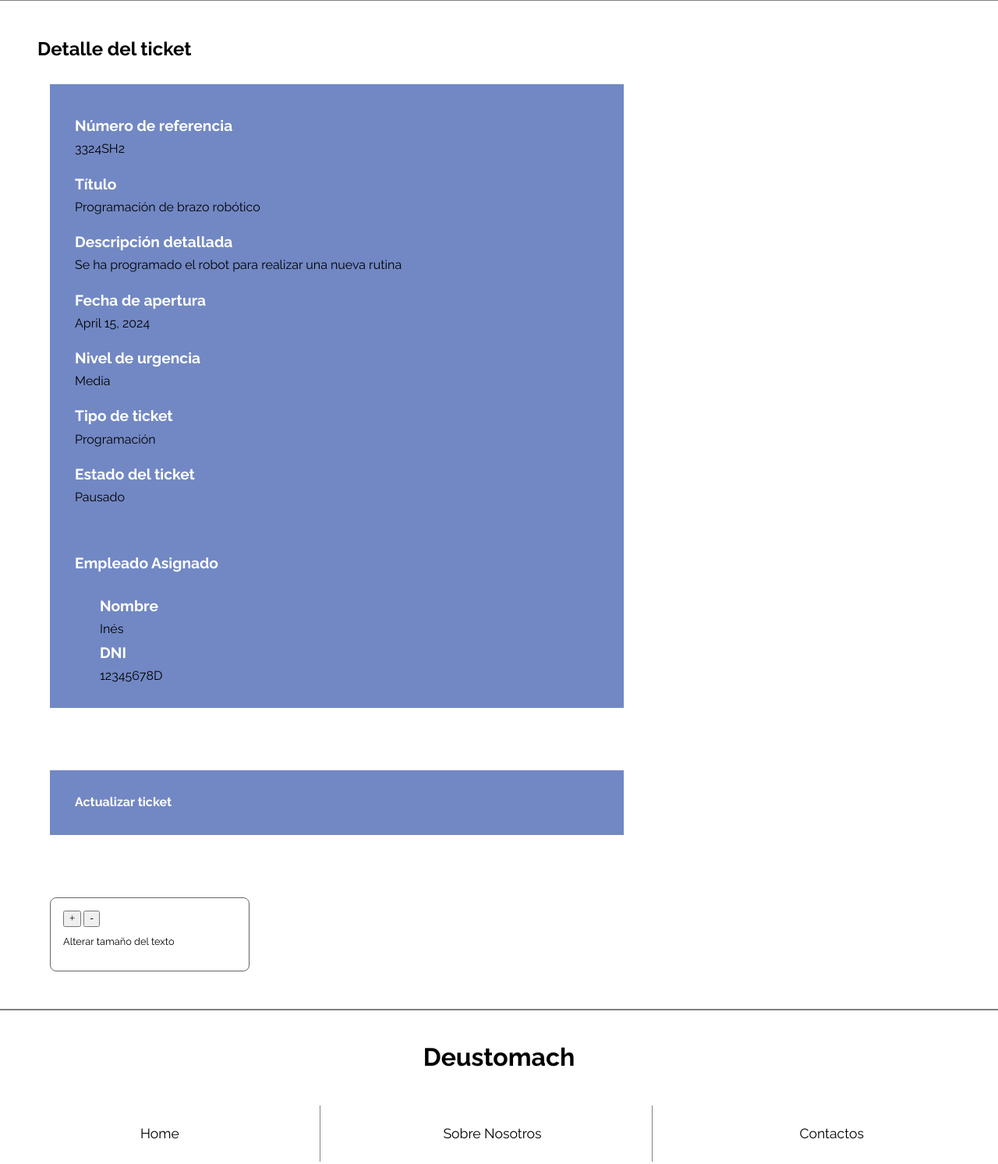
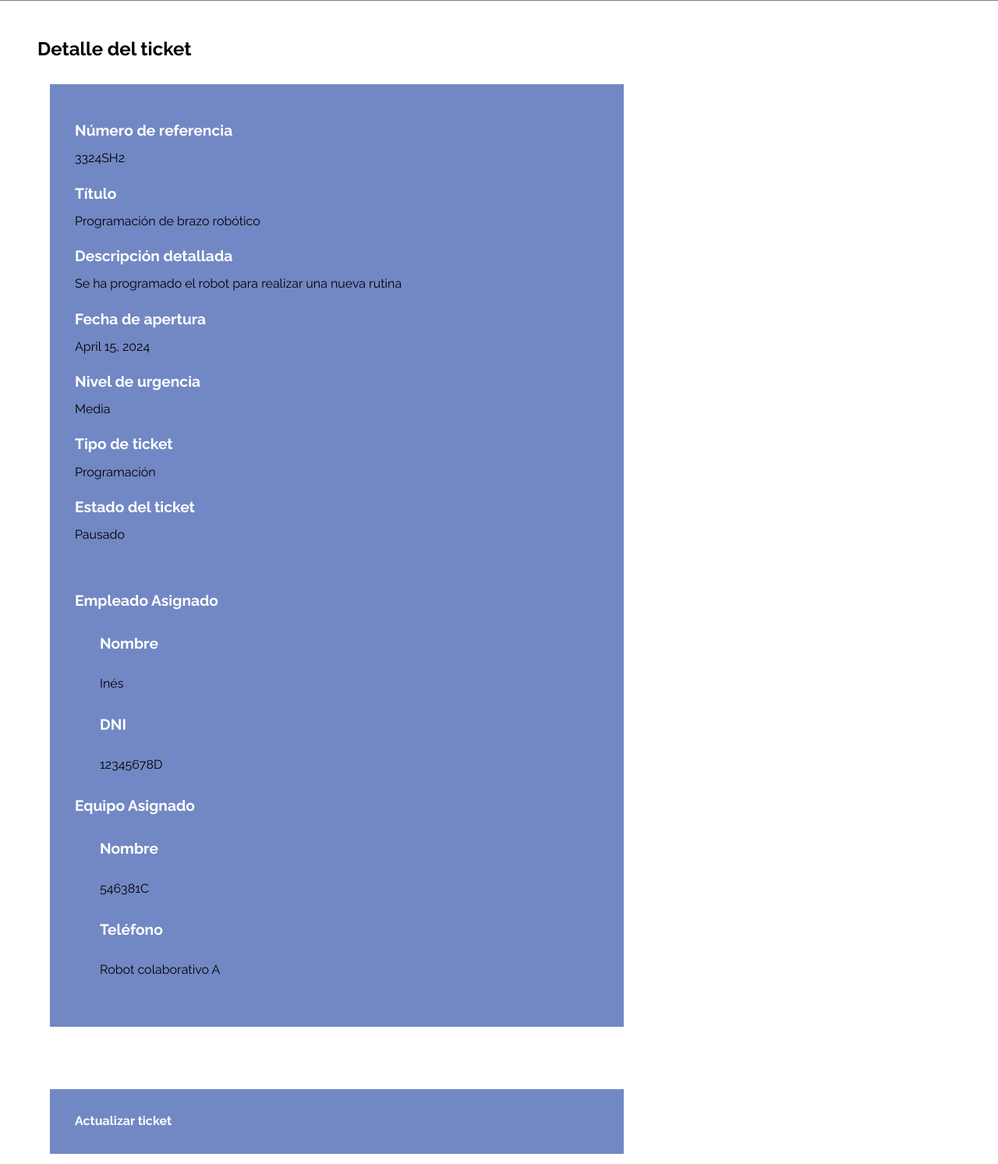
Before and after one commit to pruizayastuy/appDeustomach, a Django app: page /appDeustomachGestion/tickets-show/4 in a window 1280 px wide. Shown: the part 178-1671 px from the top of the page at 78% size. Run offline with Django 5.2, Linux system fonts and the light colour scheme; data comes from the database, SQL or seed files in the repository; some web fonts are replaced.

Commit message:
Cambios en htmls de detalle de registro

```diff
--- a/static/css/style.css
+++ b/static/css/style.css
@@ -448,7 +448,7 @@ a, h2, p {
 
 
 .ticket-label-2 {
-   margin-bottom: 2rem;
+    margin-bottom: 2rem;
 }
 
 
@@ -457,6 +457,7 @@ a, h2, p {
 .ticket-content-3,
 .ticket-content-4 {
    margin-left: 2rem;
+    margin-bottom: 2rem;
 }
 
 
@@ -475,8 +476,8 @@ a, h2, p {
 .box-tickets-detail a,
 .box-equipos-detail a,
 .box-empleados-detail a {
-   display: block;
-   margin-top: 10px;
+    display: block;
+    margin-top: 1rem;
 }
 
 
--- a/templates/appDeustomachGestionEquipos/equipos_detail.html
+++ b/templates/appDeustomachGestionEquipos/equipos_detail.html
@@ -17,9 +17,9 @@
                 <a class="equipo-label">Fecha de puesta en marcha</a>
                 <a class="equipo-content">{{ equipo.fecha_puesta_marcha }}</a>
                 <a class="equipo-label">Nombre del proveedor</a>
-                <a class="equipo-content">{{ equipo.proveedor_nombre }}</a>
+                <a class="equipo-content">{{ equipo.informacion_proveedor.nombre }}</a>
                 <a class="equipo-label">Teléfono del proveedor</a>
-                <a class="equipo-content">{{ equipo.proveedor_telefono }}</a>
+                <a class="equipo-content">{{ equipo.informacion_proveedor.telefono }}</a>
                 <a class="equipo-label">Planta del equipo</a>
                 <a class="equipo-content">{{ equipo.planta }}</a>
             {% else %}
--- a/templates/appDeustomachGestionTickets/tickets_detail.html
+++ b/templates/appDeustomachGestionTickets/tickets_detail.html
@@ -25,6 +25,13 @@
                    <a class="ticket-label-4">DNI</a>
                    <a class="ticket-content-4">{{ ticket.empleado_asignado.dni }}</a>
                {% endif %}
+               {% if ticket.equipo_asignado %}
+                   <a class="ticket-label-2">Equipo Asignado</a>
+                   <a class="ticket-label-3">Nombre</a>
+                   <a class="ticket-content-3">{{ ticket.equipo_asignado.numero_serie }}</a>
+                   <a class="ticket-label-4">Teléfono</a>
+                   <a class="ticket-content-4">{{ ticket.equipo_asignado.modelo }}</a>
+               {% endif %}
            {% else %}
                <p>No existe este ticket.</p>
            {% endif %}
```
Also changed, not shown: templates/appDeustomachGestionEmpleados/empleados_index.html (+4 -3 lines).
